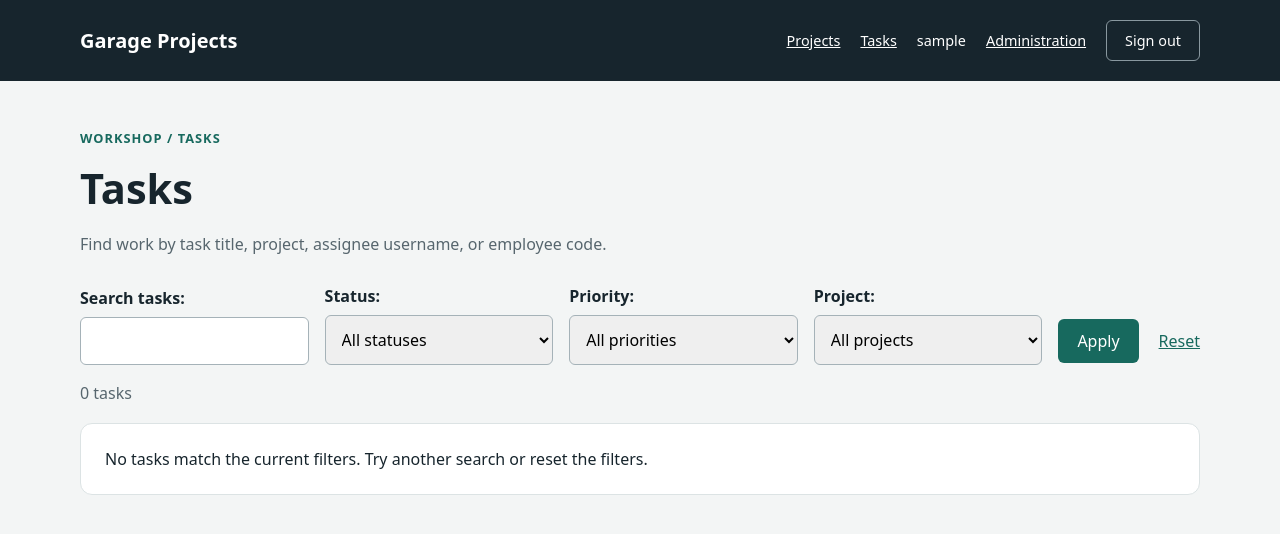
After one commit to Maksym-Murtazin/garage-projects, a Django app: page /tasks/ in a window 1280 px wide. The commit adds this page. Shown: the top 534 px of the page. Run offline with Django 5.2, Linux system fonts and the light colour scheme; the visitor is signed in with stand-in values (Sample User, id 1); data that the repository does not hold is empty.

Commit message:
feat: Add searchable task list with filters

```diff
--- a/templates/base.html
+++ b/templates/base.html
@@ -14,6 +14,7 @@
       {% if user.is_authenticated %}
         <div class="account">
           <a href="{% url 'workshop:project-list' %}">Projects</a>
+          <a href="{% url 'workshop:task-list' %}">Tasks</a>
           <span>{{ user.username }}</span>
           {% if user.is_staff %}<a href="{% url 'admin:index' %}">Administration</a>{% endif %}
           <form method="post" action="{% url 'logout' %}">
--- a/workshop/forms.py
+++ b/workshop/forms.py
@@ -1,6 +1,6 @@
 from django import forms
 
-from .models import CarProject
+from .models import CarProject, Task
 
 
 class CarProjectForm(forms.ModelForm):
@@ -9,3 +9,16 @@ class CarProjectForm(forms.ModelForm):
         fields = ("title", "manufacturer", "model", "year", "description", "status")
         labels = {"model": "Car model", "year": "Production year"}
         widgets = {"description": forms.Textarea(attrs={"rows": 5})}
+
+
+class TaskFilterForm(forms.Form):
+    q = forms.CharField(label="Search tasks", required=False)
+    status = forms.ChoiceField(
+        choices=[("", "All statuses"), *Task.Status.choices], required=False,
+    )
+    priority = forms.ChoiceField(
+        choices=[("", "All priorities"), *Task.Priority.choices], required=False,
+    )
+    project = forms.ModelChoiceField(
+        queryset=CarProject.objects.all(), empty_label="All projects", required=False,
+    )
--- a/workshop/static/workshop/css/styles.css
+++ b/workshop/static/workshop/css/styles.css
@@ -43,6 +43,9 @@ button.secondary:hover { background: #30434d; }
 .search-form { display: flex; align-items: end; gap: 16px; flex-wrap: wrap; }
 .search-form > div { flex: 1 1 260px; }
 .search-form > a { padding-bottom: 12px; }
+.task-filters { display: flex; align-items: end; flex-wrap: wrap; gap: 16px; }
+.task-filters > div { flex: 1 1 180px; min-width: 0; }
+.task-filters > .form-actions { flex: 0 0 auto; padding-bottom: 2px; }
 .table-container { overflow-x: auto; border: 1px solid #dce3e4; border-radius: 12px; background: #fff; }
 table { width: 100%; border-collapse: collapse; text-align: left; }
 th, td { padding: 16px; border-bottom: 1px solid #dce3e4; }
--- /dev/null
+++ b/workshop/templates/workshop/task_list.html
@@ -0,0 +1,63 @@
+{% extends "base.html" %}
+
+{% block title %}Tasks | Garage Projects{% endblock %}
+
+{% block content %}
+  <section class="page-heading">
+    <p class="eyebrow">Workshop / Tasks</p>
+    <h1>Tasks</h1>
+    <p class="muted">Find work by task title, project, assignee username, or employee code.</p>
+  </section>
+  <form method="get" class="task-filters" role="search">
+    {% for field in filter_form %}
+      <div>
+        {{ field.label_tag }}
+        {{ field }}
+        {{ field.errors }}
+      </div>
+    {% endfor %}
+    <div class="form-actions">
+      <button type="submit">Apply</button>
+      <a href="{% url 'workshop:task-list' %}">Reset</a>
+    </div>
+  </form>
+  {% if filter_form.errors %}
+    <p class="panel">Correct the filters above to see matching tasks.</p>
+  {% else %}
+    <p class="muted">{{ paginator.count }} task{{ paginator.count|pluralize }}</p>
+    {% if tasks %}
+      <div class="table-container">
+        <table>
+          <caption class="visually-hidden">Workshop tasks</caption>
+          <thead>
+            <tr>
+              <th scope="col">Task</th>
+              <th scope="col">Project</th>
+              <th scope="col">Category</th>
+              <th scope="col">Assignee</th>
+              <th scope="col">Status</th>
+              <th scope="col">Priority</th>
+              <th scope="col">Due date</th>
+            </tr>
+          </thead>
+          <tbody>
+            {% for task in tasks %}
+              <tr>
+                <th scope="row">{{ task.title }}</th>
+                <td><a href="{{ task.project.get_absolute_url }}">{{ task.project.title }}</a></td>
+                <td>{{ task.category.name }}</td>
+                <td>{{ task.assignee|default:"Unassigned" }}</td>
+                <td>{{ task.get_status_display }}</td>
+                <td>{{ task.get_priority_display }}</td>
+                <td>{{ task.due_date|date:"M j, Y"|default:"No due date" }}</td>
+              </tr>
+            {% endfor %}
+          </tbody>
+        </table>
+      </div>
+    {% else %}
+      <p class="panel">No tasks match the current filters. Try another search or reset the filters.</p>
+    {% endif %}
+    {% include "includes/pagination.html" %}
+  {% endif %}
+{% endblock %}
--- a/workshop/urls.py
+++ b/workshop/urls.py
@@ -6,6 +6,7 @@ app_name = "workshop"
 
 urlpatterns = [
     path("", views.index, name="index"),
+    path("tasks/", views.TaskListView.as_view(), name="task-list"),
     path("projects/", views.CarProjectListView.as_view(), name="project-list"),
     path("projects/create/", views.CarProjectCreateView.as_view(), name="project-create"),
     path("projects/<int:pk>/edit/", views.CarProjectUpdateView.as_view(), name="project-update"),
--- a/workshop/views.py
+++ b/workshop/views.py
@@ -8,7 +8,7 @@ from django.urls import reverse_lazy
 from django.views.generic import CreateView, DeleteView, DetailView, ListView, UpdateView
 from django.views.decorators.http import require_POST
 
-from .forms import CarProjectForm
+from .forms import CarProjectForm, TaskFilterForm
 from .models import CarProject, Task
 
 
@@ -100,3 +100,34 @@ def leave_project(request, pk):
         project.tasks.filter(assignee=request.user).update(assignee=None)
         project.members.remove(request.user)
     return redirect(project)
+
+
+class TaskListView(LoginRequiredMixin, ListView):
+    model = Task
+    template_name = "workshop/task_list.html"
+    context_object_name = "tasks"
+    paginate_by = 10
+
+    def get_queryset(self):
+        queryset = super().get_queryset().select_related("project", "category", "assignee")
+        self.filter_form = TaskFilterForm(self.request.GET)
+        if not self.filter_form.is_valid():
+            return queryset.none()
+        filters = self.filter_form.cleaned_data
+        if filters["q"]:
+            query = filters["q"]
+            queryset = queryset.filter(
+                Q(title__icontains=query)
+                | Q(project__title__icontains=query)
+                | Q(assignee__username__icontains=query)
+                | Q(assignee__employee_code__icontains=query)
+            )
+        for field in ("status", "priority", "project"):
+            if filters[field]:
+                queryset = queryset.filter(**{field: filters[field]})
+        return queryset
+
+    def get_context_data(self, **kwargs):
+        context = super().get_context_data(**kwargs)
+        context["filter_form"] = self.filter_form
+        return context
```
Also changed, not shown: workshop/tests/test_views.py (+59 -0 lines), README.md.
